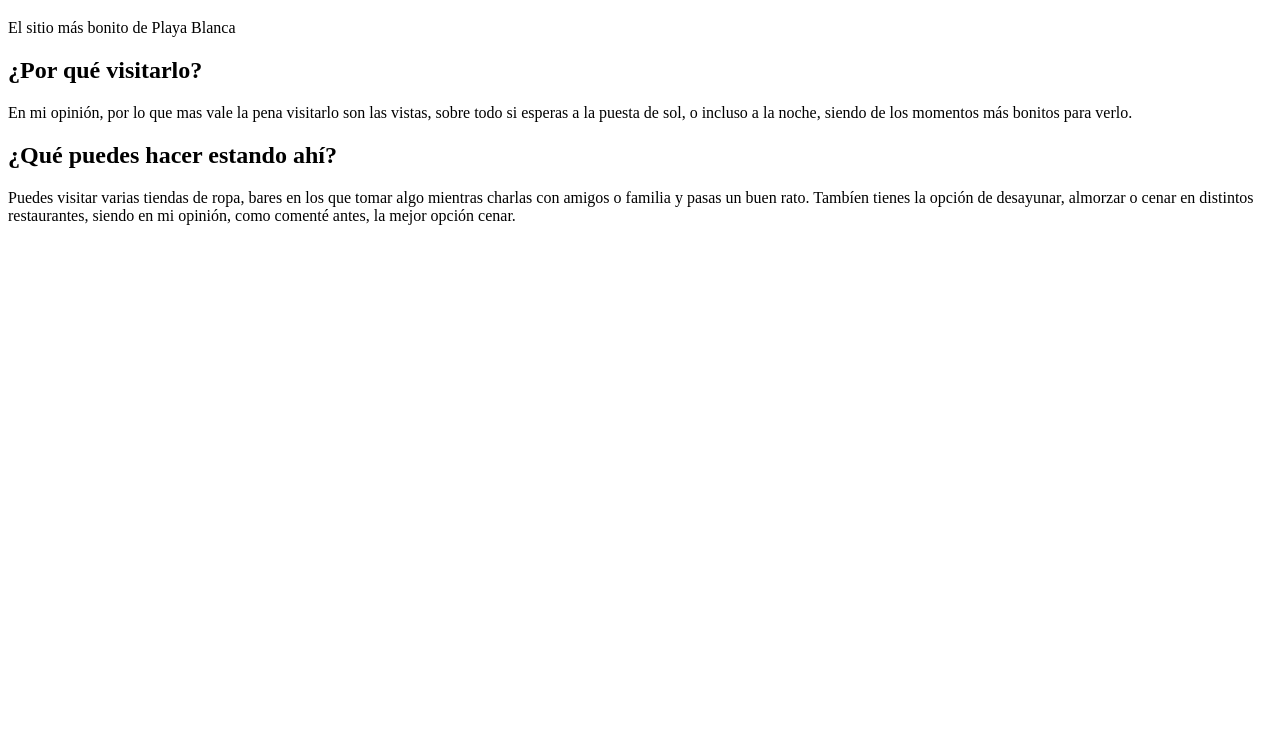
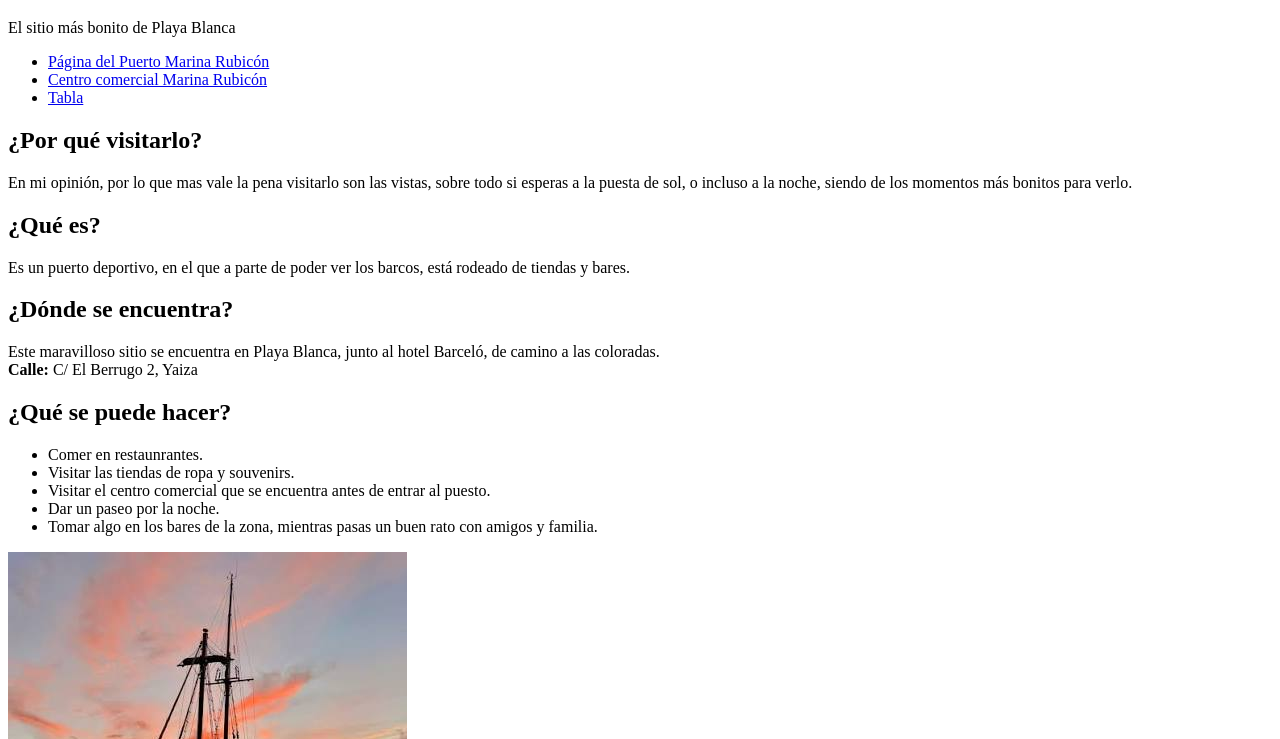
Before and after one commit to PARZIVAL700-HOLA/mi-rincon, a plain HTML site: page index.html in a window 1280 px wide. Shown: the part 61-800 px from the top of the page. Drawn offline with Linux system fonts and the light colour scheme.

Commit message:
Terminar index.html y empezar datos.html

```diff
--- a/index.html
+++ b/index.html
@@ -9,12 +9,29 @@
 <header>
     <h1>Puerto Marina Rubicón</h1>
     <p>El sitio más bonito de Playa Blanca</p>
+    <nav>
+        <ul>
+            <li><a href="https://www.marinarubicon.com/" target="_blank">Página del Puerto Marina Rubicón</a></li>
+            <li><a href="https://ccrubicon.com/" target="_blank">Centro comercial Marina Rubicón</a></li>
+            <li><a href="datos.html">Tabla</a></li>
+        </ul>
+    </nav>
 </header>
 <body>
     <h2>¿Por qué visitarlo?</h2>
     <p>En mi opinión, por lo que mas vale la pena visitarlo son las vistas, sobre todo si esperas a la puesta de sol, o incluso a la noche, siendo de los momentos más bonitos para verlo.</p>
-    <h2>¿Qué puedes hacer estando ahí?</h2>
-    <p>Puedes visitar varias tiendas de ropa, bares en los que tomar algo mientras charlas con amigos o familia y pasas un buen rato.
-        Tambíen tienes la opción de desayunar, almorzar o cenar en distintos restaurantes, siendo en mi opinión, como comenté antes, la mejor opción cenar.</p>
+    <h2>¿Qué es?</h2>
+    <p>Es un puerto deportivo, en el que a parte de poder ver los barcos, está rodeado de tiendas y bares.</p>
+    <h2>¿Dónde se encuentra?</h2>
+    <p>Este maravilloso sitio se encuentra en Playa Blanca, junto al hotel Barceló, de camino a las coloradas. <br> <strong>Calle:</strong> C/ El Berrugo 2, Yaiza</p>
+    <h2>¿Qué se puede hacer?</h2>
+    <ul>
+        <li>Comer en restaunrantes.</li>
+        <li>Visitar las tiendas de ropa y souvenirs.</li>
+        <li>Visitar el centro comercial que se encuentra antes de entrar al puesto.</li>
+        <li>Dar un paseo por la noche.</li>
+        <li>Tomar algo en los bares de la zona, mientras pasas un buen rato con amigos y familia.</li>
+    </ul>
+    <img src="img/puesta_de_sol.jpeg" alt="Puesta de sol en el Puerto Marina Rubicón, donde se puede ver un barco velero, y como el naranja del atardecer inunda las nubes que hay a la vista.">
 </body>
 </html>
```
Also changed, not shown: datos.html (+19 -0 lines).
